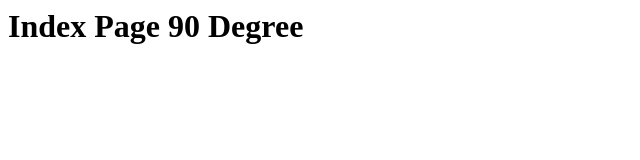
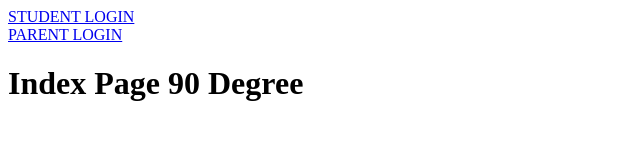
Before and after one commit to pfigitofficial/90degree.github.io, a plain HTML site: page index.html in a window 1280 px wide. Shown: the whole page, without its empty margins (0-640 px from the left). Drawn offline with Linux system fonts and the light colour scheme.

Commit message:
Update index.html

```diff
--- a/index.html
+++ b/index.html
@@ -4,6 +4,9 @@
 </head>
 
 <body>
+
+  <a href="/login-student.php">STUDENT LOGIN</a><br>
+  <a href="/login-parent.php">PARENT LOGIN</a><br>
 
 
 <h1>Index Page 90 Degree</h1>
```
